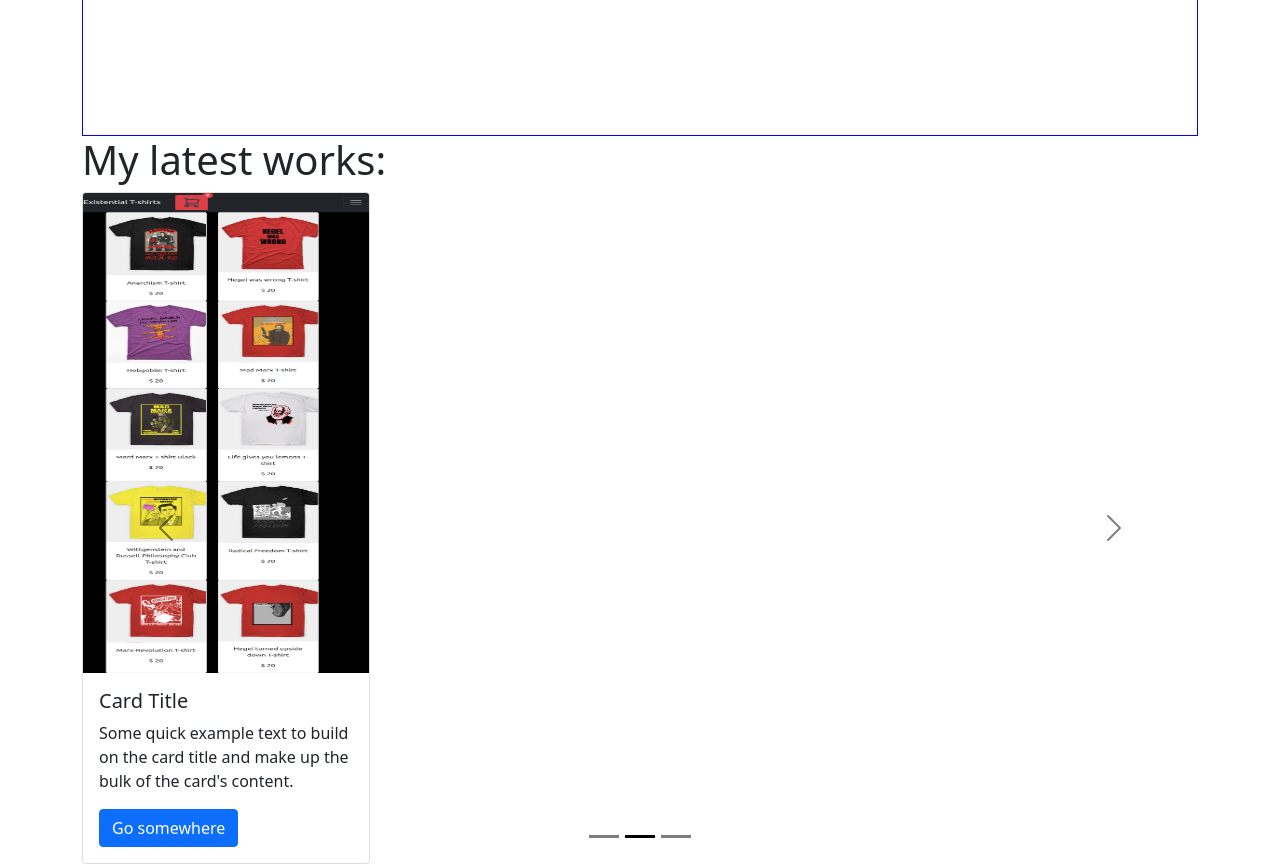
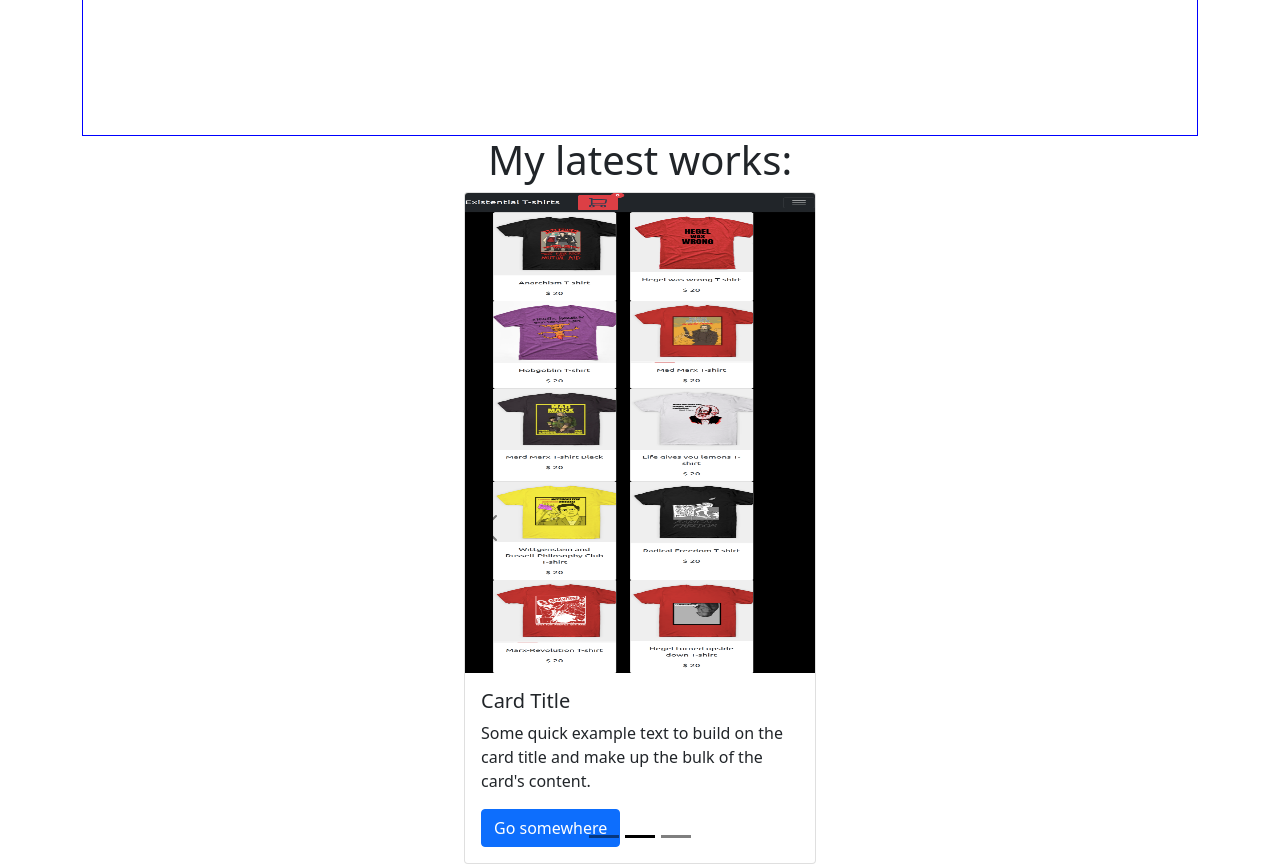
Before and after one commit to muratcan-yuksel/minimal, a React (Create React App) app: page / in a window 1280 px wide. Shown: the part 720-1584 px from the top of the page. Built offline with nearby package versions, Linux system fonts and the light colour scheme.

Commit message:
added the transition to the work component

```diff
--- a/src/App.js
+++ b/src/App.js
@@ -22,7 +22,7 @@
         <div id="header">
           <Header />
         </div>
-        <div id="work">
+        <div data-aos="fade-left" id="work">
           <Work />
         </div>
         {/* <div className="divs" data-aos="fade-up">
--- a/src/components/Work.js
+++ b/src/components/Work.js
@@ -10,11 +10,11 @@
 
 function Work() {
   return (
-    <div>
+    <div className="works">
       <h1>My latest works: </h1>
-      <Carousel variant="dark" className="images">
+      <Carousel variant="dark">
         <Carousel.Item>
-          <Card style={{ width: "18rem" }}>
+          <Card style={{ width: "22rem" }}>
             <Card.Img
               style={{ height: "60vh" }}
               variant="top"
@@ -31,7 +31,7 @@
           </Card>
         </Carousel.Item>
         <Carousel.Item>
-          <Card style={{ width: "18rem" }}>
+          <Card style={{ width: "22rem" }}>
             <Card.Img
               style={{ height: "60vh" }}
               variant="top"
@@ -48,7 +48,7 @@
           </Card>
         </Carousel.Item>
         <Carousel.Item>
-          <Card style={{ width: "18rem" }}>
+          <Card style={{ width: "22rem" }}>
             <Card.Img
               style={{ height: "60vh" }}
               variant="top"
--- a/src/style/app.css
+++ b/src/style/app.css
@@ -12,14 +12,10 @@
   height: 100vh;
   border: 1px solid blue;
 }
-/* #work {
-  height: 300px;
-  width: 300px;
-  border: 2px solid green;
-} */
-/* .images {
-  height: 100vh;
-} */
-/* img {
-  height: 60vh;
-} */
+.works {
+  display: flex;
+  flex-direction: column;
+  justify-content: center;
+  align-items: center;
+  /* flex-basis: 22rem; */
+}
```
